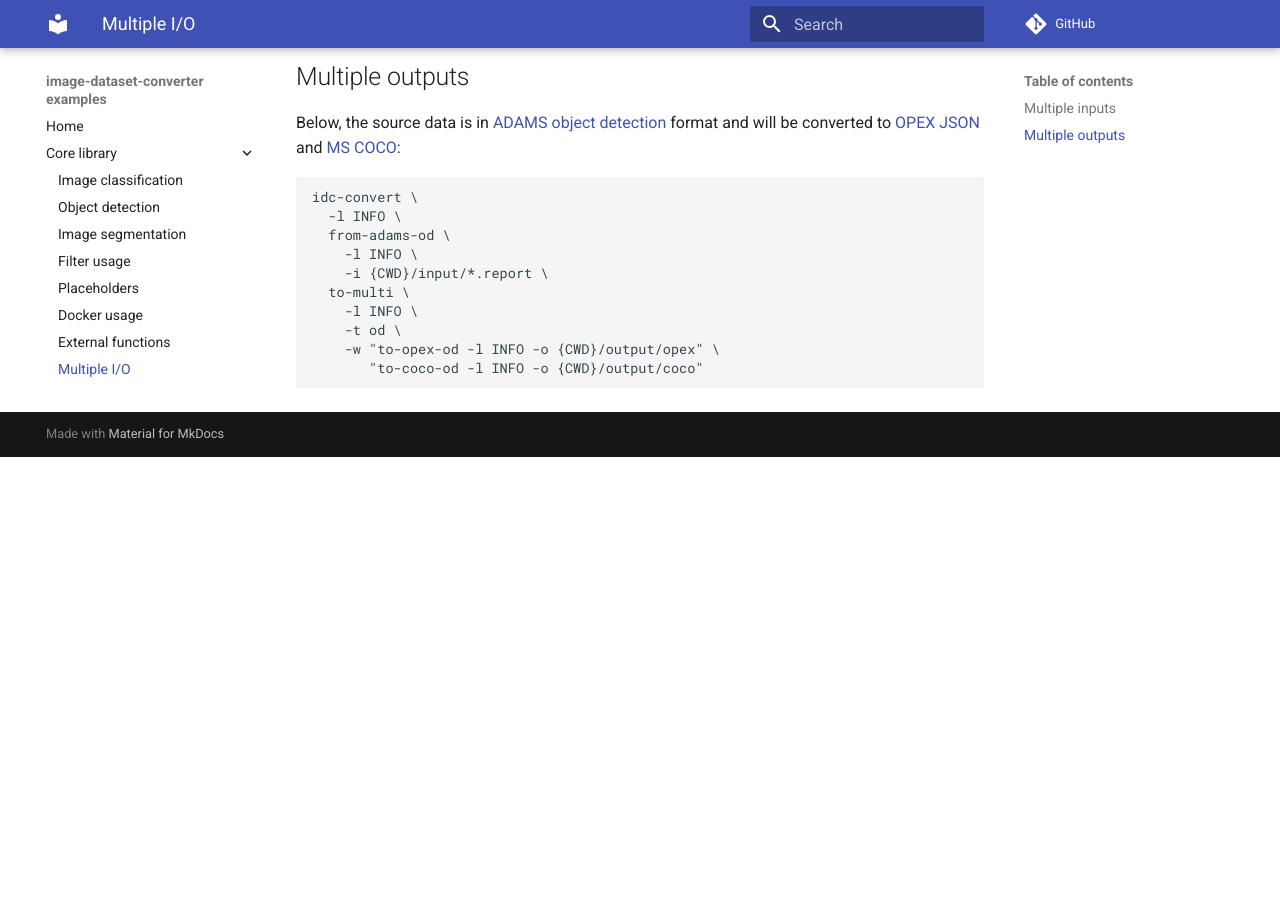
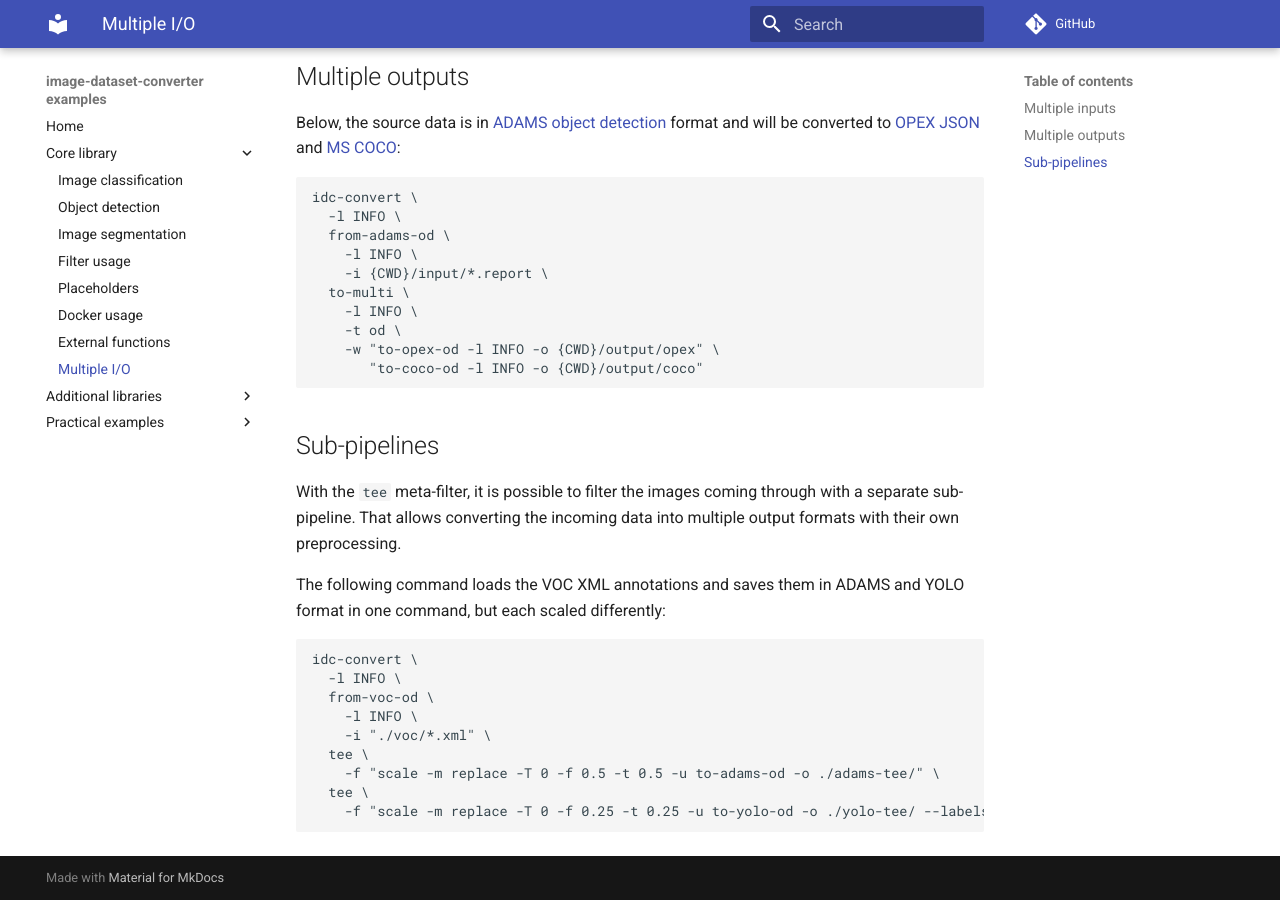
Before and after one commit to waikato-datamining/image-dataset-converter-examples, an MkDocs documentation site: the page built from docs/multi.md, in a window 1280 px wide and 900 px high, scrolled down 791 px. Built offline with MkDocs 1.6.1 and Material for MkDocs 9.7.7, drawn with Linux system fonts in a browser that asks for light colours; comment, search, counter and statistics services are not loaded; before the commit the page ends 1248 px from its top, so only the background shows below that.

Commit message:
moved "tee" into multiple I/O page

````diff
--- a/docs/multi.md
+++ b/docs/multi.md
@@ -48,3 +48,25 @@
     -w "to-opex-od -l INFO -o {CWD}/output/opex" \
        "to-coco-od -l INFO -o {CWD}/output/coco"
 ```
+
+
+# Sub-pipelines
+
+With the `tee` meta-filter, it is possible to filter the images coming through with a separate
+sub-pipeline. That allows converting the incoming data into multiple output formats with
+their own preprocessing.
+
+The following command loads the VOC XML annotations and saves them in ADAMS and YOLO format
+in one command, but each scaled differently:
+
+```bash
+idc-convert \
+  -l INFO \
+  from-voc-od \
+    -l INFO \
+    -i "./voc/*.xml" \
+  tee \
+    -f "scale -m replace -T 0 -f 0.5 -t 0.5 -u to-adams-od -o ./adams-tee/" \
+  tee \
+    -f "scale -m replace -T 0 -f 0.25 -t 0.25 -u to-yolo-od -o ./yolo-tee/ --labels ./yolo-tee/labels.txt"
+```
````
Also changed, not shown: docs/filters.md (+0 -21 lines).
